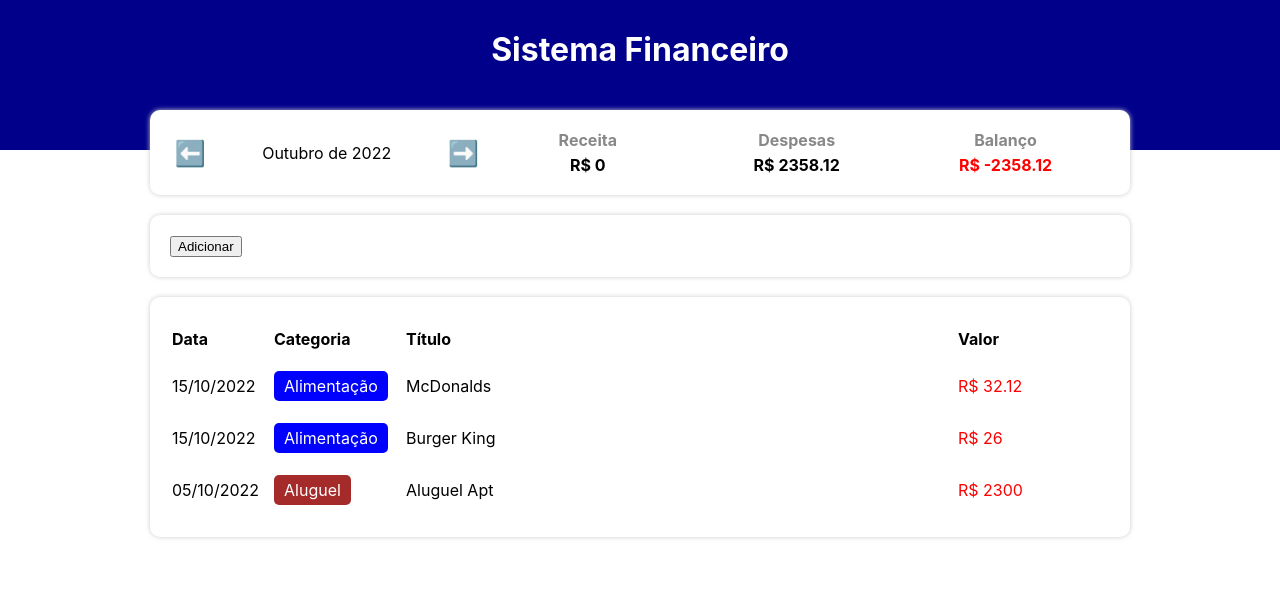
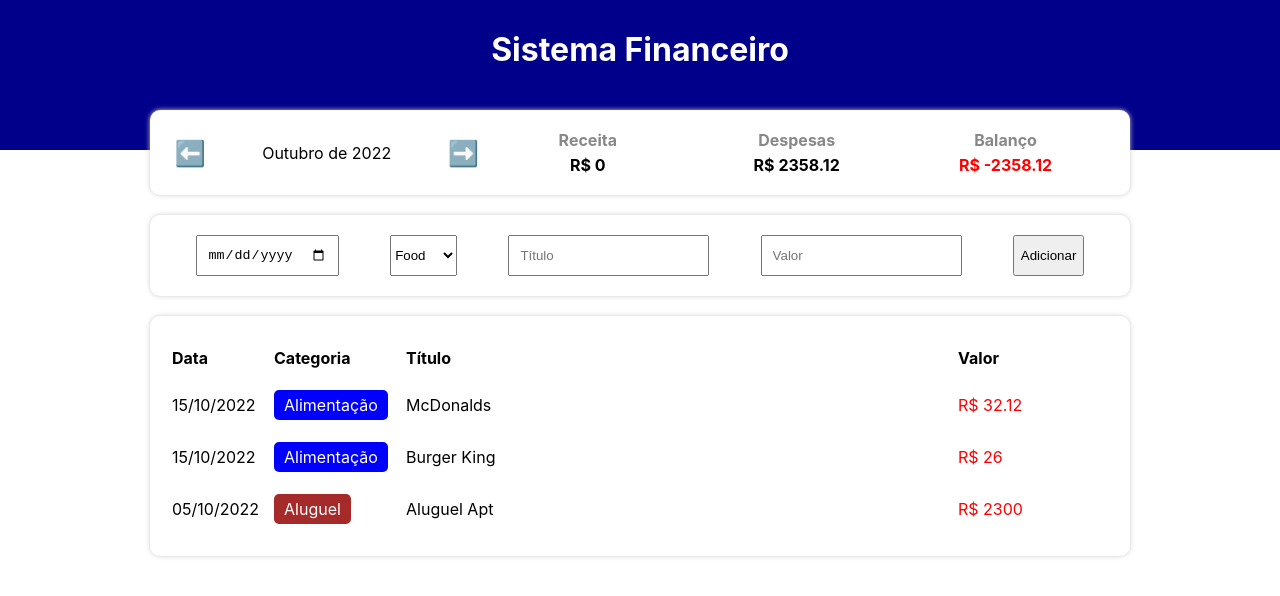
Before and after one commit to Eduuduarte/expense-tracker, a React (Create React App) app: page / in a window 1280 px wide. Shown: the top 596 px of the page. Built offline with nearby package versions, Linux system fonts and the light colour scheme.

Commit message:
format style the inputarea

```diff
--- a/src/components/InputArea/index.tsx
+++ b/src/components/InputArea/index.tsx
@@ -5,7 +5,7 @@ type Props = {
     onAdd: (newItem: Item) => void;
 }
 
-export const InputArea = ({onAdd}: Props) => {
+export const InputArea = ({ onAdd }: Props) => {
 
     const handleAddEvent = () => {
         let newItem: Item = {
@@ -18,6 +18,18 @@ export const InputArea = ({onAdd}: Props) => {
     }
 
     return (
-        <C.Container><button onClick={handleAddEvent}>Adicionar</button></C.Container>
+        <C.Container>
+            <form>
+                <input type='date' name='date' />
+                <select name='category'>
+                    <option value='food'>Food</option>
+                    <option value='rent'>Aluguel</option>
+                    <option value='salary'>Salário</option>
+                </select>
+                <input type='text' placeholder='Título' name='title' />
+                <input type='number' placeholder='Valor' name='value' />
+                <button onClick={handleAddEvent}>Adicionar</button>
+            </form>
+        </C.Container>
     );
 }
--- a/src/components/InputArea/style.ts
+++ b/src/components/InputArea/style.ts
@@ -6,4 +6,13 @@ export const Container = styled.div`
     border-radius: 10px;
     padding: 20px;
     margin-top: 20px;
+
+    form{
+        display: flex;
+        justify-content: space-around;
+    }
+
+    input {
+        padding: 10px;
+    }
 `;
```
